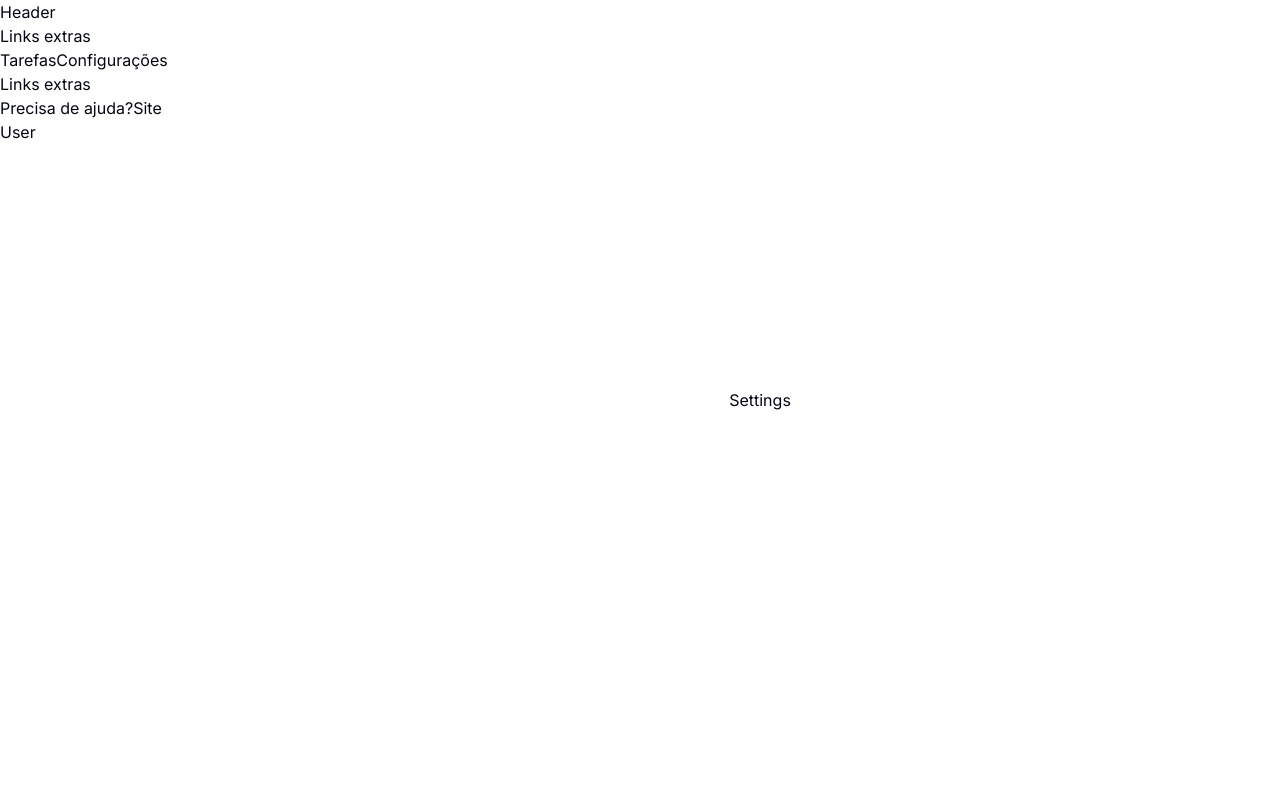
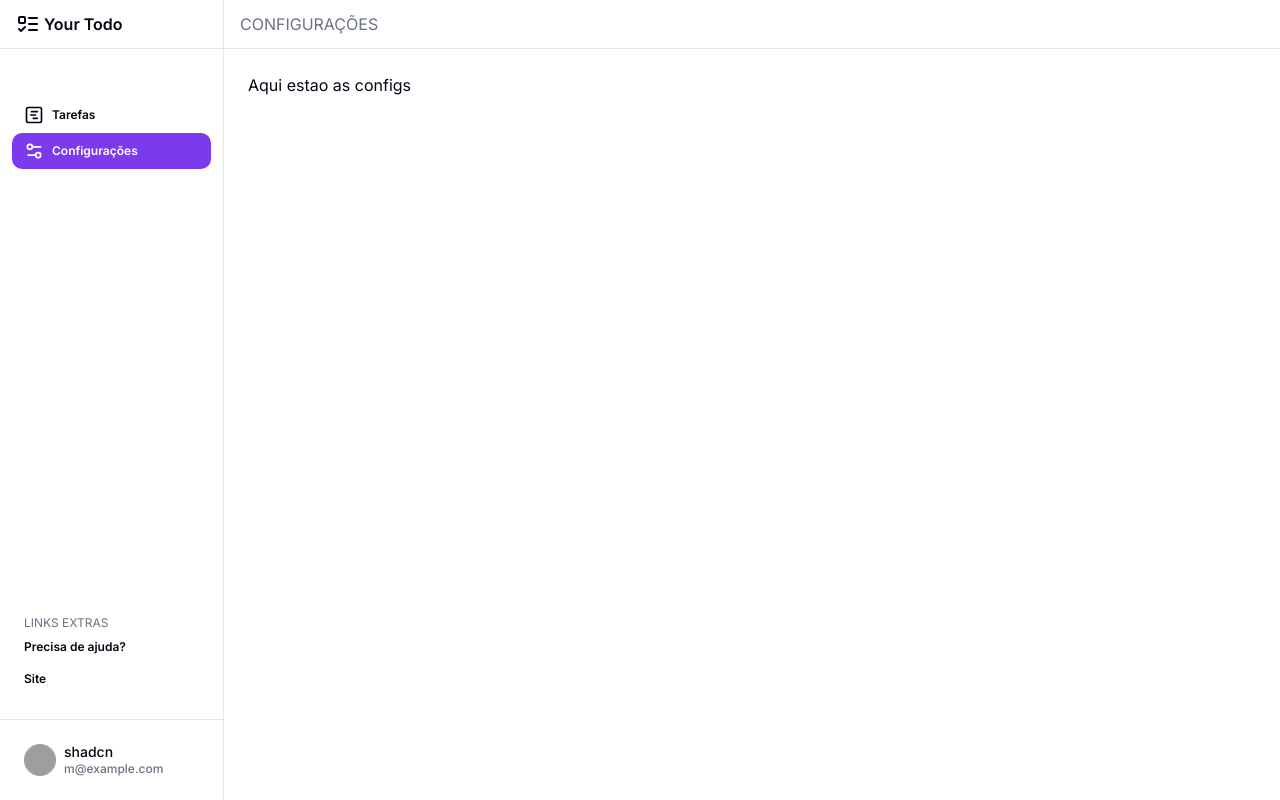
Before and after one commit to lucascmpos/your-todo, a Next.js app: page /app/settings in a window 1280 px wide. Built offline with nearby package versions, Linux system fonts and the light colour scheme; grey boxes are pictures that could not be loaded.

Commit message:
feat: improving sidebar style and adding dashboard pages

```diff
--- a/package.json
+++ b/package.json
@@ -46,6 +46,7 @@
     "date-fns": "^3.6.0",
     "embla-carousel-react": "^8.1.3",
     "input-otp": "^1.2.4",
+    "lucide-react": "^0.383.0",
     "next": "14.2.3",
     "next-auth": "^5.0.0-beta.19",
     "next-themes": "^0.3.0",
--- /dev/null
+++ b/src/app/app/_components/main-sidebar.tsx
@@ -0,0 +1,65 @@
+'use client'
+import {
+  Sidebar,
+  SidebarFooter,
+  SidebarHeader,
+  SidebarHeaderTitle,
+  SidebarMain,
+  SidebarNav,
+  SidebarNavHeaderTitle,
+  SidebarNavLink,
+  SidebarNavMain,
+} from '@/components/dashboard/sidebar'
+
+import { Settings2, SquareGanttChart } from 'lucide-react'
+
+import { usePathname } from 'next/navigation'
+import { UserDropdown } from './user-dropdown'
+import { Logo } from '@/components/logo'
+
+export function MainSidebar() {
+  const pathname = usePathname()
+
+  const isActive = (path: string) => {
+    return pathname === path
+  }
+  return (
+    <Sidebar>
+      <SidebarHeader>
+        <SidebarHeaderTitle>
+          <Logo />
+        </SidebarHeaderTitle>
+      </SidebarHeader>
+
+      <SidebarMain className="flex flex-col flex-grow">
+        <SidebarNav>
+          <SidebarNavMain>
+            <SidebarNavLink href="/app" active={isActive('/app')}>
+              <SquareGanttChart size={20} />
+              Tarefas
+            </SidebarNavLink>
+            <SidebarNavLink
+              href="/app/settings"
+              active={isActive('/app/settings')}
+            >
+              <Settings2 size={20} />
+              Configurações
+            </SidebarNavLink>
+          </SidebarNavMain>
+        </SidebarNav>
+
+        <SidebarNav className="mt-auto">
+          <SidebarNavMain>
+            <SidebarNavHeaderTitle>Links extras</SidebarNavHeaderTitle>
+            <SidebarNavLink href="/">Precisa de ajuda?</SidebarNavLink>
+            <SidebarNavLink href="">Site</SidebarNavLink>
+          </SidebarNavMain>
+        </SidebarNav>
+      </SidebarMain>
+
+      <SidebarFooter>
+        <UserDropdown />
+      </SidebarFooter>
+    </Sidebar>
+  )
+}
--- /dev/null
+++ b/src/app/app/_components/user-dropdown.tsx
@@ -0,0 +1,63 @@
+import { Avatar, AvatarFallback, AvatarImage } from '@/components/ui/avatar'
+import { Button } from '@/components/ui/button'
+import {
+  DropdownMenu,
+  DropdownMenuContent,
+  DropdownMenuGroup,
+  DropdownMenuItem,
+  DropdownMenuLabel,
+  DropdownMenuSeparator,
+  DropdownMenuTrigger,
+} from '@/components/ui/dropdown-menu'
+import { LogOut, Rocket, UserCog } from 'lucide-react'
+
+export function UserDropdown() {
+  return (
+    <DropdownMenu>
+      <DropdownMenuTrigger asChild>
+        <Button
+          variant="ghost"
+          className="relative h-8 flex items-center justify-between w-full !px-0 space-x-2"
+        >
+          <Avatar className="h-8 w-8">
+            <AvatarImage src="/avatars/01.png" alt="@shadcn" />
+            <AvatarFallback>SC</AvatarFallback>
+          </Avatar>
+
+          <div className="flex flex-col flex-1 space-y-1 text-left">
+            <p className="text-sm font-medium leading-none">shadcn</p>
+            <p className="text-xs leading-none text-muted-foreground">
+              m@example.com
+            </p>
+          </div>
+        </Button>
+      </DropdownMenuTrigger>
+      <DropdownMenuContent className="w-56" align="end" forceMount>
+        <DropdownMenuLabel className="font-normal">
+          <div className="flex flex-col space-y-1">
+            <p className="text-sm font-medium leading-none">shadcn</p>
+            <p className="text-xs leading-none text-muted-foreground">
+              m@example.com
+            </p>
+          </div>
+        </DropdownMenuLabel>
+        <DropdownMenuSeparator />
+        <DropdownMenuGroup>
+          <DropdownMenuItem>
+            <UserCog size={20} />
+            Configurações
+          </DropdownMenuItem>
+          <DropdownMenuItem>
+            <Rocket size={20} />
+            Upgrade
+          </DropdownMenuItem>
+        </DropdownMenuGroup>
+        <DropdownMenuSeparator />
+        <DropdownMenuItem>
+          <LogOut size={20} />
+          Sair
+        </DropdownMenuItem>
+      </DropdownMenuContent>
+    </DropdownMenu>
+  )
+}
--- a/src/app/app/layout.tsx
+++ b/src/app/app/layout.tsx
@@ -1,48 +1,10 @@
-import {
-  Sidebar,
-  SidebarFooter,
-  SidebarHeader,
-  SidebarHeaderTitle,
-  SidebarMain,
-  SidebarNav,
-  SidebarNavHeaderTitle,
-  SidebarNavLink,
-  SidebarNavMain,
-} from '@/components/dashboard/sidebar'
 import { PropsWithChildren } from 'react'
+import { MainSidebar } from './_components/main-sidebar'
 
 export default function Layout({ children }: PropsWithChildren) {
   return (
-    <div className="grid grid-cols-[14rem_1fr] gap-4">
-      <Sidebar>
-        <SidebarHeader>
-          <SidebarHeaderTitle>
-            <h1>Header</h1>
-          </SidebarHeaderTitle>
-        </SidebarHeader>
-        <SidebarMain>
-          <SidebarNav>
-            <SidebarNavMain>
-              <SidebarNavHeaderTitle>Links extras</SidebarNavHeaderTitle>
-              <SidebarNavLink href="/app">Tarefas</SidebarNavLink>
-              <SidebarNavLink href="/app/settings">
-                Configurações
-              </SidebarNavLink>
-            </SidebarNavMain>
-          </SidebarNav>
-
-          <SidebarNav>
-            <SidebarNavMain>
-              <SidebarNavHeaderTitle>Links extras</SidebarNavHeaderTitle>
-              <SidebarNavLink href="/">Precisa de ajuda?</SidebarNavLink>
-              <SidebarNavLink href="">Site</SidebarNavLink>
-            </SidebarNavMain>
-          </SidebarNav>
-        </SidebarMain>
-        <SidebarFooter>
-          <h1>User</h1>
-        </SidebarFooter>
-      </Sidebar>
+    <div className="grid grid-cols-[14rem_1fr] ">
+      <MainSidebar />
       <main>{children}</main>
     </div>
   )
--- a/src/app/app/page.tsx
+++ b/src/app/app/page.tsx
@@ -1,11 +1,17 @@
-import { auth } from "@/services/auth"
-import UserInfo from "./_components/user-info"
+import {
+  DashboardPage,
+  DashboardPageHeader,
+  DashboardPageHeaderTitle,
+  DashboardPageMain,
+} from '@/components/dashboard/page'
 
-export default async function Page () {
-const session = await auth()
+export default async function AppPage() {
   return (
-  <main className="flex items-center justify-center h-screen">
-    <UserInfo user={session?.user} />
-  </main>
+    <DashboardPage>
+      <DashboardPageHeader>
+        <DashboardPageHeaderTitle>Tarefas</DashboardPageHeaderTitle>
+      </DashboardPageHeader>
+      <DashboardPageMain>Aqui estao as tarefas</DashboardPageMain>
+    </DashboardPage>
   )
 }
--- a/src/app/app/settings/page.tsx
+++ b/src/app/app/settings/page.tsx
@@ -1,7 +1,17 @@
-export default function Page() {
+import {
+  DashboardPage,
+  DashboardPageHeader,
+  DashboardPageHeaderTitle,
+  DashboardPageMain,
+} from '@/components/dashboard/page'
+
+export default async function SettingsPage() {
   return (
-    <main className="flex items-center justify-center h-screen">
-      <h1>Settings</h1>
-    </main>
-  );
+    <DashboardPage>
+      <DashboardPageHeader>
+        <DashboardPageHeaderTitle>Configurações</DashboardPageHeaderTitle>
+      </DashboardPageHeader>
+      <DashboardPageMain>Aqui estao as configs</DashboardPageMain>
+    </DashboardPage>
+  )
 }
--- a/src/app/page.tsx
+++ b/src/app/page.tsx
@@ -1,9 +1,7 @@
-import Image from "next/image";
-
 export default function Home() {
   return (
-    <main >
+    <main>
       <h1>Main page</h1>
     </main>
-  );
+  )
 }
--- /dev/null
+++ b/src/components/dashboard/page.tsx
@@ -0,0 +1,49 @@
+import { cn } from '@/lib/utils'
+
+export type DashboardPageGenericProps<T = unknown> = {
+  children: React.ReactNode
+  className?: string
+} & T
+
+export function DashboardPage({
+  className,
+  children,
+}: DashboardPageGenericProps) {
+  return <section className={cn(['h-screen', className])}>{children}</section>
+}
+
+export function DashboardPageHeader({
+  className,
+  children,
+}: DashboardPageGenericProps) {
+  return (
+    <header className={cn(['py-3 px-4 border-b border-border', className])}>
+      {children}
+    </header>
+  )
+}
+
+export function DashboardPageHeaderTitle({
+  className,
+  children,
+}: DashboardPageGenericProps) {
+  return (
+    <h3 className={cn(['text-md text-muted-foreground uppercase', className])}>
+      {children}
+    </h3>
+  )
+}
+
+export function DashboardPageHeaderNav({
+  className,
+  children,
+}: DashboardPageGenericProps) {
+  return <nav className={cn(['', className])}>{children}</nav>
+}
+
+export function DashboardPageMain({
+  className,
+  children,
+}: DashboardPageGenericProps) {
+  return <main className={cn(['p-6', className])}>{children}</main>
+}
--- a/src/components/dashboard/sidebar.tsx
+++ b/src/components/dashboard/sidebar.tsx
@@ -7,11 +7,24 @@ export type SidebarGenericProps<T = unknown> = {
 } & T
 
 export function Sidebar({ className, children }: SidebarGenericProps) {
-  return <aside className={cn(['', className])}>{children}</aside>
+  return (
+    <aside
+      className={cn([
+        'border-r border-border flex flex-col space-y-6',
+        className,
+      ])}
+    >
+      {children}
+    </aside>
+  )
 }
 
 export function SidebarHeader({ className, children }: SidebarGenericProps) {
-  return <header className={cn(['', className])}>{children}</header>
+  return (
+    <header className={cn(['py-3 px-4 border-b border-border', className])}>
+      {children}
+    </header>
+  )
 }
 
 export function SidebarHeaderTitle({
@@ -22,7 +35,7 @@ export function SidebarHeaderTitle({
 }
 
 export function SidebarMain({ className, children }: SidebarGenericProps) {
-  return <main className={cn(['', className])}>{children}</main>
+  return <main className={cn(['pt-6 px-3', className])}>{children}</main>
 }
 
 export function SidebarNav({ className, children }: SidebarGenericProps) {
@@ -37,29 +50,51 @@ export function SidebarNavHeaderTitle({
   className,
   children,
 }: SidebarGenericProps) {
-  return <h4 className={cn(['', className])}>{children}</h4>
+  return (
+    <span
+      className={cn([
+        'text-xs uppercase text-muted-foreground ml-3',
+        className,
+      ])}
+    >
+      {children}
+    </span>
+  )
 }
 
 export function SidebarNavMain({ className, children }: SidebarGenericProps) {
-  return <main className={cn(['', className])}>{children}</main>
+  return <main className={cn(['flex flex-col', className])}>{children}</main>
 }
 
 type SideBarNavLinkProps = {
   href: string
+  active?: boolean
 }
 
 export function SidebarNavLink({
   className,
   children,
   href,
+  active,
 }: SidebarGenericProps<SideBarNavLinkProps>) {
   return (
-    <Link href={href} className={cn(['', className])}>
+    <Link
+      href={href}
+      className={cn([
+        'font-semibold text-xs px-3 py-2 rounded-md transition-all flex items-center gap-2 duration-100',
+        active && 'bg-primary text-white',
+        className,
+      ])}
+    >
       {children}
     </Link>
   )
 }
 
 export function SidebarFooter({ className, children }: SidebarGenericProps) {
-  return <footer className={cn(['', className])}>{children}</footer>
+  return (
+    <footer className={cn(['p-6 border-t border-border mt-auto', className])}>
+      {children}
+    </footer>
+  )
 }
--- /dev/null
+++ b/src/components/logo.tsx
@@ -0,0 +1,10 @@
+import { ListTodo } from 'lucide-react'
+
+export function Logo() {
+  return (
+    <div className="flex items-center gap-1">
+      <ListTodo size={24} />
+      <span className="font-semibold text-md">Your Todo</span>
+    </div>
+  )
+}
--- a/src/components/ui/tooltip.tsx
+++ b/src/components/ui/tooltip.tsx
@@ -1,9 +1,9 @@
-"use client"
+'use client'
 
-import * as React from "react"
-import * as TooltipPrimitive from "@radix-ui/react-tooltip"
+import * as React from 'react'
+import * as TooltipPrimitive from '@radix-ui/react-tooltip'
 
-import { cn } from "@/lib/utils"
+import { cn } from '@/lib/utils'
 
 const TooltipProvider = TooltipPrimitive.Provider
 
@@ -19,8 +19,8 @@ const TooltipContent = React.forwardRef<
     ref={ref}
     sideOffset={sideOffset}
     className={cn(
-      "z-50 overflow-hidden rounded-md bg-primary px-3 py-1.5 text-xs text-primary-foreground animate-in fade-in-0 zoom-in-95 data-[state=closed]:animate-out data-[state=closed]:fade-out-0 data-[state=closed]:zoom-out-95 data-[side=bottom]:slide-in-from-top-2 data-[side=left]:slide-in-from-right-2 data-[side=right]:slide-in-from-left-2 data-[side=top]:slide-in-from-bottom-2",
-      className
+      'z-50 overflow-hidden rounded-md bg-secondary-foreground px-3 py-1.5 text-xs text-primary-foreground animate-in fade-in-0 zoom-in-95 data-[state=closed]:animate-out data-[state=closed]:fade-out-0 data-[state=closed]:zoom-out-95 data-[side=bottom]:slide-in-from-top-2 data-[side=left]:slide-in-from-right-2 data-[side=right]:slide-in-from-left-2 data-[side=top]:slide-in-from-bottom-2',
+      className,
     )}
     {...props}
   />
```
Also changed, not shown: src/components/ui/dropdown-menu.tsx (+26 -26 lines), 1 other file (tests, documents, lock files or other folders).
